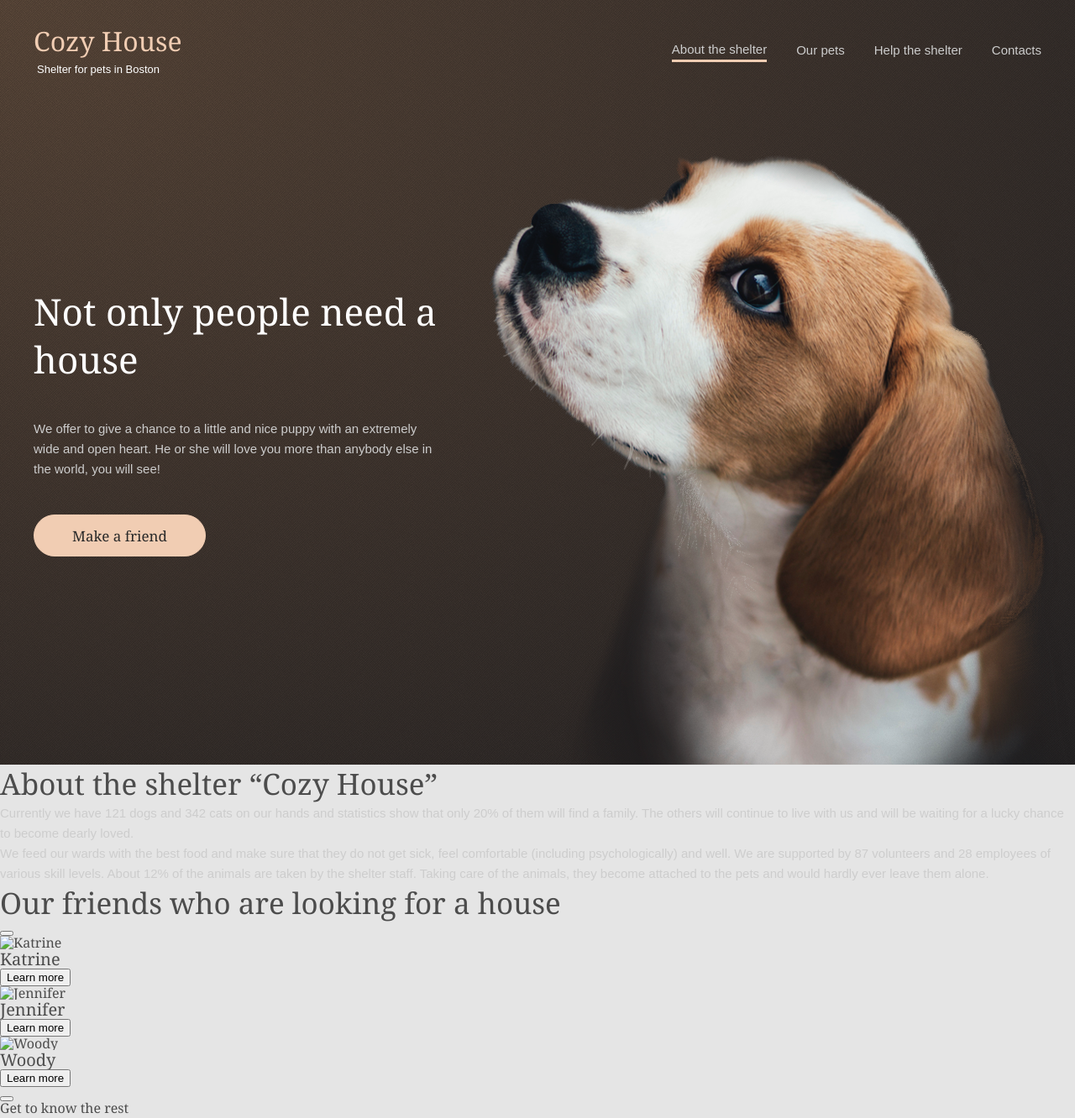
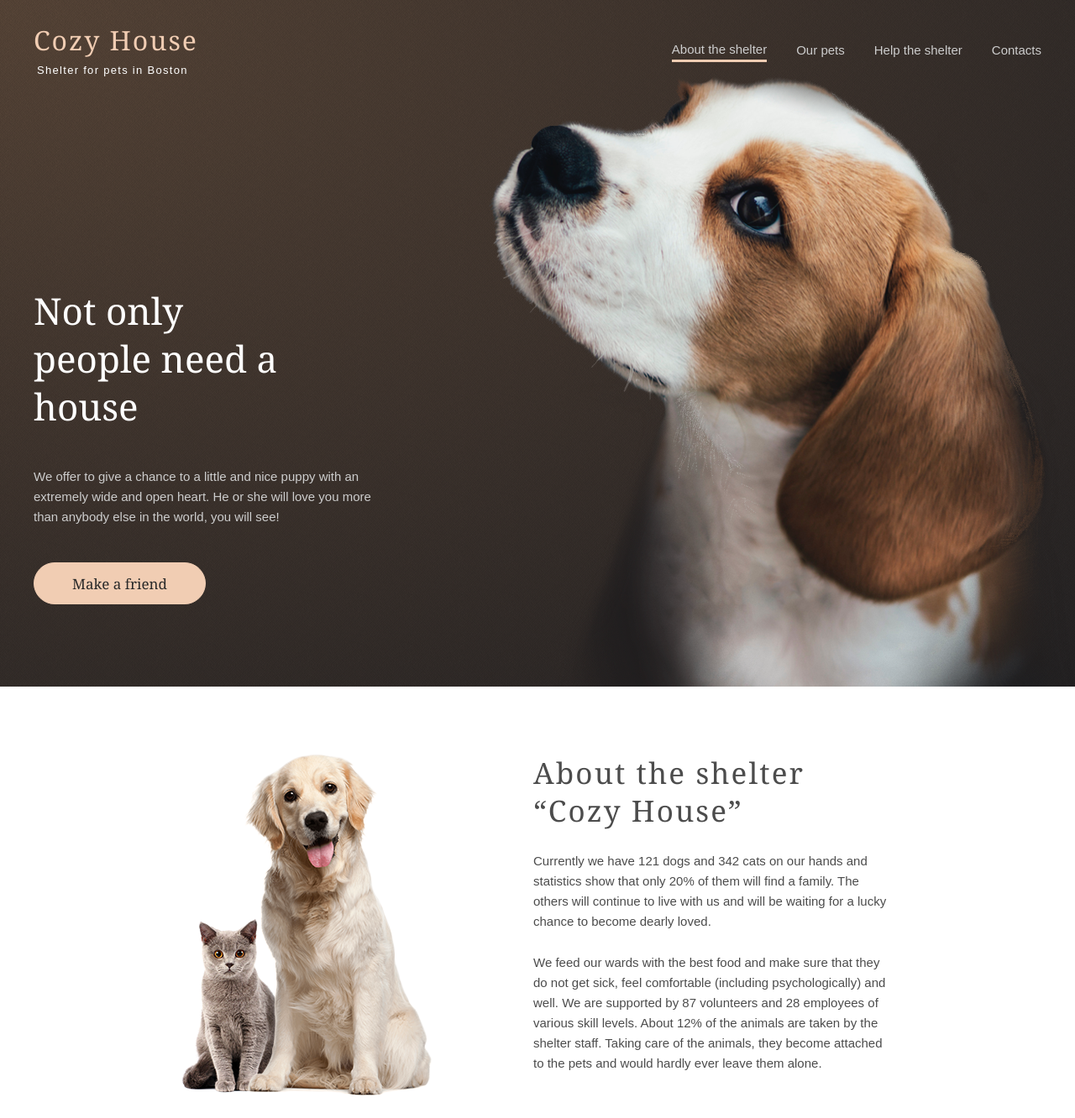
Before and after one commit to faviru/pet-home, a plain HTML site: page index.html in a window 1280 px wide. Shown: the top 1332 px of the page at 84% size. Drawn offline with Linux system fonts and the light colour scheme.

Commit message:
feat: add block "Pets"

```diff
--- a/css/base.css
+++ b/css/base.css
@@ -34,16 +34,19 @@ h2 {
 h3 {
   font-size: 35px;
   line-height: 130%;
+  letter-spacing: 0.06em;
 }
 
 h4 {
   font-size: 20px;
   line-height: 115%;
+  letter-spacing: 0.06em;
 }
 
 h5 {
   font-size: 15px;
   line-height: 110%;
+  letter-spacing: 0.06em;
 }
 
 .paragraph-l {
@@ -69,7 +72,17 @@ h5 {
   color: var(--color-dark-3xl);
   font-family: 'Georgia', Times, serif;
   border: 1px solid var(--color-primary);
+  background-color: var(--color-light-s);
   border-radius: 25px;
+}
+
+.btn--round {
+  width: 50px;
+  padding: 14px 14px;
+  line-height: 18px;
+}
+
+.btn--accent {
   background-color: var(--color-primary);
 }
 
@@ -77,3 +90,7 @@ h5 {
   background-color: var(--color-primary-light);
   cursor: pointer;
 }
+
+.wrapper {
+  padding: 80px 40px 100px 40px;
+}
--- a/css/style.css
+++ b/css/style.css
@@ -6,8 +6,8 @@
 .start-screen {
   padding: 0 40px;
   background-image:
-    url(/img/start-screen-puppy.png),
-    url(/img/noise_transparent.png), radial-gradient(farthest-corner at 0px 0px,
+    url(../img/start-screen-puppy.png),
+    url(../img/noise_transparent.png), radial-gradient(farthest-corner at 0px 0px,
       var(--color-grad-s) 0%,
       var(--color-grad-e) 100%);
   background-repeat: no-repeat, repeat, repeat;
@@ -19,20 +19,28 @@ header {
   justify-content: space-between;
   align-items: center;
   height: 60px;
-  padding: 30px 0;
+  padding-top: 30px;
+}
+
+.logo {
+  display: flex;
+  flex-direction: column;
+  justify-content: space-between;
+  height: 60px;
 }
 
 .logo__title {
   font-size: 32px;
   line-height: 110%;
+  letter-spacing: 0.06em;
   color: var(--color-primary);
 }
 
 .logo__sub-title {
-  margin-top: 10px;
   margin-left: 4px;
   font-family: 'Arial', sans-serif;
   font-size: 13px;
+  letter-spacing: 0.1em;
   color: var(--color-light-xl);
 }
 
@@ -40,10 +48,7 @@ header {
   display: flex;
   justify-content: flex-end;
   align-items: center;
-}
-
-.menu__item {
-  margin-left: 35px;
+  gap: 35px;
 }
 
 .menu__item a {
@@ -61,11 +66,20 @@ header {
 }
 
 .start-screen__container {
-  height: 568px;
-  padding: 223px 720px 0 0;
+  height: 728px;
+}
+
+.start-screen__content {
+  display: flex;
+  flex-direction: column;
+  justify-content: space-between;
+  padding-top: 252px;
+  height: 322px;
+  width: 420px;
 }
 
 .start-screen__title {
+  width: 310px;
   margin-bottom: 42px;
   color: var(--color-light-xl);
 }
@@ -73,3 +87,68 @@ header {
 .start-screen__container p {
   margin-bottom: 42px;
 }
+
+.about {
+  display: flex;
+  gap: 120px;
+  justify-content: center;
+  background-color: var(--color-light-xl);
+}
+
+.about__content {
+  display: flex;
+  gap: 25px;
+  flex-direction: column;
+  justify-content: center;
+  width: 430px;
+  height: 380px;
+}
+
+.about__content h3 {
+  width: 370px;
+}
+
+.about__content p {
+  color: var(--color-dark-xl);
+}
+
+.pets {
+  display: flex;
+  flex-direction: column;
+  gap: 60px;
+  align-items: center;
+  background-color: var(--color-light-l);
+}
+
+.pets h3 {
+  width: 400px;
+  text-align: center;
+}
+
+.pet-card {
+  display: flex;
+  flex-direction: column;
+  align-items: center;
+  gap: 30px;
+  width: 270px;
+  height: 435px;
+  border-radius: 9px;
+  background-color: var(--color-light-s);
+}
+
+.pets__slider {
+  display: flex;
+  align-items: center;
+  justify-content: space-between;
+  width: 100%;
+}
+
+.slider__slides {
+  display: flex;
+  align-items: center;
+  gap: 90px;
+}
+
+.pets>.btn {
+  width: 259px;
+}
--- a/index.html
+++ b/index.html
@@ -17,7 +17,7 @@
       <header>
         <div class="logo">
           <a href="/index.html" class="logo__title">Cozy House</a>
-          <p class="logo__sub-title">Shelter for pets in Boston</p>
+          <h1 class="logo__sub-title">Shelter for pets in Boston</h1>
         </div>
         <nav>
           <ul class="menu">
@@ -37,15 +37,18 @@
         </nav>
       </header>
       <div class="start-screen__container">
-        <h2 class="start-screen__title">Not only people need a house</h2>
-        <p class="paragraph-l">We offer to give a chance to a little and nice puppy with an extremely wide and open
-          heart. He or she will love you more than anybody else in the world, you will see!</p>
-        <button class="btn">Make a friend</button>
+        <div class="start-screen__content">
+          <h2 class="start-screen__title">Not only people need a house</h2>
+          <p class="paragraph-l">We offer to give a chance to a little and nice puppy with an extremely wide and open
+            heart. He or she will love you more than anybody else in the world, you will see!</p>
+          <button class="btn btn--accent">Make a friend</button>
+        </div>
       </div>
     </section>
 
-    <section class="about">
-      <div class="about__wrapper">
+    <section class="about wrapper">
+      <img src="./img/about-pets.png" alt="About pets" class="pets-img">
+      <div class="about__content">
         <h3>About the shelter “Cozy House”</h3>
         <p class="paragraph-l">Currently we have 121 dogs and 342 cats on our hands and statistics show that only 20%
           of
@@ -58,33 +61,32 @@
       </div>
     </section>
 
-    <section class="pets">
-      <h3>Our friends who
-        are looking for a house</h3>
+    <section class="pets wrapper">
+      <h3>Our friends who<br>are looking for a house</h3>
       <div class="pets__slider">
-        <button class="slider__arrow slider__arrow--back"></button>
+        <button class="slider__arrow slider__arrow--back btn btn--round">←</button>
         <ul class="slider__slides">
 
           <li class="slider__slide pet-card">
-            <img src="" alt="Katrine" class="pet-card__img">
+            <img src="./img/pets-katrine.png" alt="Katrine" class="pet-card__img">
             <h4 class="pet-card__name">Katrine</h4>
-            <button class="pet-card__btn">Learn more</button>
+            <button class="pet-card__btn btn">Learn more</button>
           </li>
           <li class="slider__slide pet-card">
-            <img src="" alt="Jennifer" class="pet-card__img">
+            <img src="./img/pets-jennifer.png" alt="Jennifer" class="pet-card__img">
             <h4 class="pet-card__name">Jennifer</h4>
-            <button class="pet-card__btn">Learn more</button>
+            <button class="pet-card__btn btn">Learn more</button>
           </li>
           <li class="slider__slide pet-card">
-            <img src="" alt="Woody" class="pet-card__img">
+            <img src="./img/pets-woody.png" alt="Woody" class="pet-card__img">
             <h4 class="pet-card__name">Woody</h4>
-            <button class="pet-card__btn">Learn more</button>
+            <button class="pet-card__btn btn">Learn more</button>
           </li>
 
         </ul>
-        <button class="slider__arrow slider__arrow--forward"></button>
+        <button class="slider__arrow slider__arrow--forward btn btn--round">→</button>
       </div>
-      <div class="button accent-button">Get to know the rest</div>
+      <button class="btn btn--accent">Get to know the rest</button>
     </section>
 
 
```
Also changed, not shown: img/pets-jennifer.png (added), img/pets-katrine.png (added), img/pets-woody.png (added).
